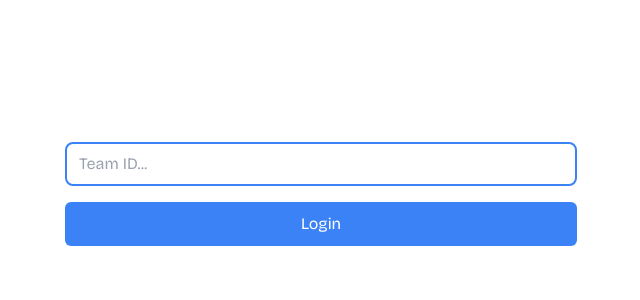
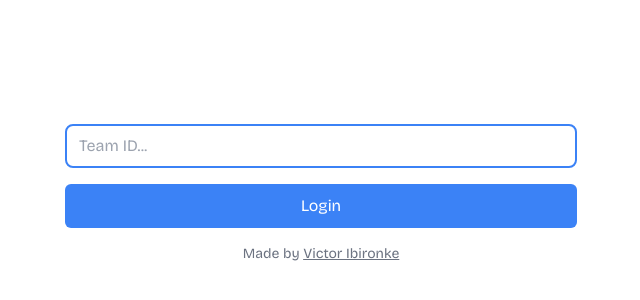
Before and after one commit to victoribironke/fpl-stats, a Next.js app: page / in a window 1280 px wide. Shown: the part 206-506 px from the top of the page, without its empty margins (319-959 px from the left). Built offline with nearby package versions, Linux system fonts and the light colour scheme.

Commit message:
plugged myself

```diff
--- a/src/pages/index.tsx
+++ b/src/pages/index.tsx
@@ -2,6 +2,7 @@
 import { alreadyLoggedIn } from "@/components/hoc/ProtectedRoute";
 import { ENDPOINTS } from "@/constants/endpoints";
 import { PAGES } from "@/constants/pages";
+import Link from "next/link";
 import { useRouter } from "next/router";
 import { useState } from "react";
 import toast from "react-hot-toast";
@@ -63,6 +64,13 @@
           Login{" "}
           {loading && <AiOutlineLoading3Quarters className="animate-spin" />}
         </button>
+
+        <p className="text-sm text-gray-500">
+          Made by{" "}
+          <Link href="https://victoribironke.com" className="underline">
+            Victor Ibironke
+          </Link>{" "}
+        </p>
       </section>
     </>
   );
```
